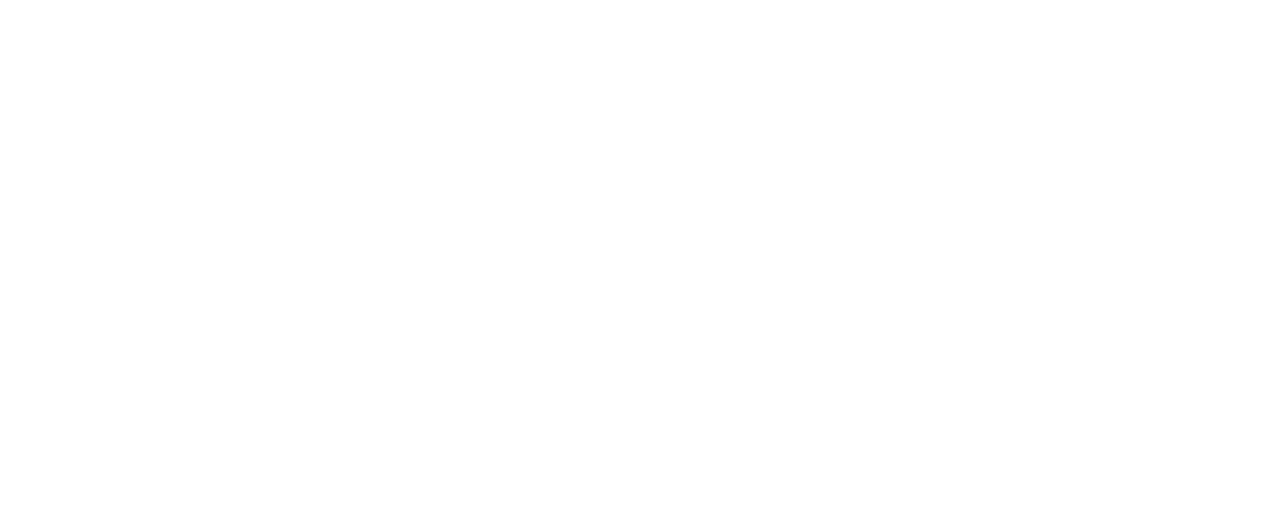
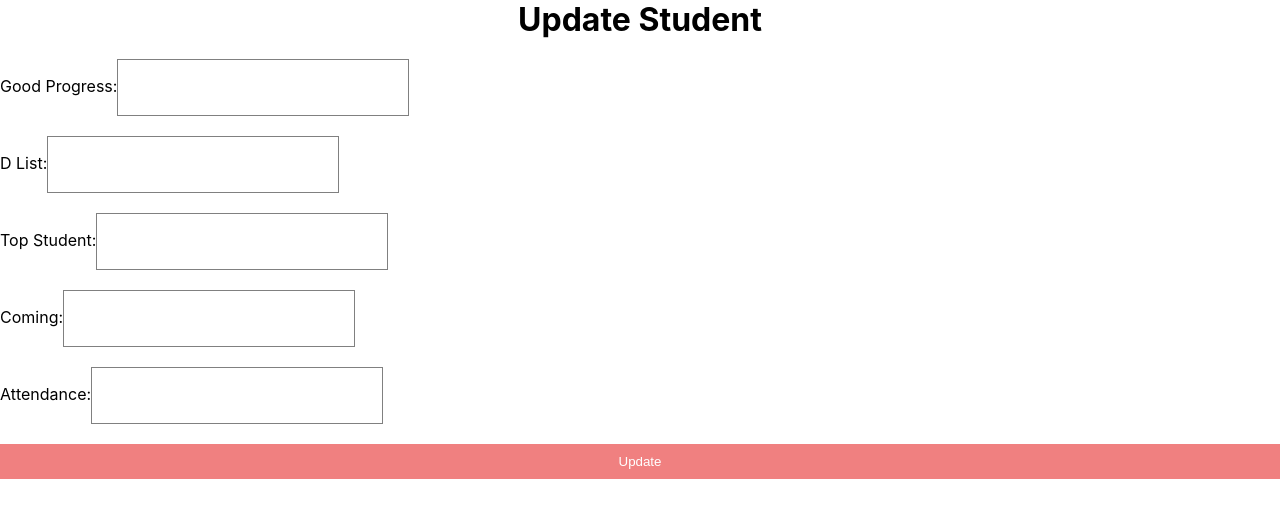
Before and after one commit to jawdonchan/CRUD, a React (Create React App) app in the folder client/: page /updateStudent/1 in a window 1280 px wide. Before the commit this address had no page. Shown: the top 518 px of the page. Built offline with nearby package versions, Linux system fonts and the light colour scheme; no server answers.

Commit message:
updating student table

```diff
--- a/client/src/App.js
+++ b/client/src/App.js
@@ -10,6 +10,7 @@ import SeatingPlan from './pages/seatingPlan';
 import Login from './pages/login';
 import AddAccount from "./pages/AddAccount";
 import AddStudent from "./pages/addStudent";
+import UpdateStudent from "./pages/updateStudent";
 
 function App() {
   return (
@@ -27,6 +28,8 @@ function App() {
         <Route path="/login" element={<Login/>}></Route>
         <Route path="/addaccount" element={<AddAccount/>}></Route>
         <Route path="/addstudent" element={<AddStudent/>}></Route>
+        <Route path="/updateStudent/:id" element={<UpdateStudent/>}></Route>
+        <Route path="/seats" element={<Seats/>}></Route>
       </Routes>
       </BrowserRouter>
     </div>
--- a/client/src/css/seats.css
+++ b/client/src/css/seats.css
@@ -22,3 +22,9 @@ h1 {
     padding: 0px;
     margin: 0px;
 }
+
+/* In your CSS file, e.g., seats.css */
+.no-underline-link {
+  text-decoration: none; /* Remove underline */
+  color: #007bff; /* Set the link color to your preferred color */
+}
--- a/client/src/pages/students.jsx
+++ b/client/src/pages/students.jsx
@@ -1,7 +1,7 @@
 import React, { useEffect, useState } from 'react';
 import axios from 'axios';
+import { Link } from 'react-router-dom'; // Import Link from react-router-dom
 import '../css/seats.css'; // Import the CSS file
-
 
 const Students = () => {
   const [students, setStudents] = useState([]);
@@ -11,7 +11,6 @@ const Students = () => {
       try {
         const res = await axios.get("http://localhost:8800/student");
         setStudents(res.data);
-
       } catch (err) {
         console.log(err);
       }
@@ -32,6 +31,7 @@ const Students = () => {
             <th>Top Student</th>
             <th>Coming</th>
             <th>Attendance</th>
+            <th>Action</th> {/* New column for the update action */}
           </tr>
         </thead>
         <tbody>
@@ -44,11 +44,13 @@ const Students = () => {
               <td>{student.TopStudent}</td>
               <td>{student.Cmging}</td>
               <td>{student.Attendance}</td>
+              <td>
+                <Link to={`/updateStudent/${student.id}`} className="no-underline-link">Update</Link> {/* Link to the update page */}
+              </td>
             </tr>
           ))}
         </tbody>
       </table>
-
     </div>
   );
 };
--- /dev/null
+++ b/client/src/pages/updateStudent.jsx
@@ -0,0 +1,104 @@
+import React, { useState, useEffect } from 'react';
+import axios from 'axios';
+import { useNavigate, useLocation } from 'react-router-dom';
+import '../css/update.css';
+
+const UpdateStudent = () => {
+  const [student, setStudent] = useState({
+    GdProgress: '',
+    DList: '',
+    TopStudent: '',
+    Cmging: '',
+    Attendance: '',
+  });
+
+  const navigate = useNavigate();
+  const location = useLocation();
+  const studentId = location.pathname.split("/")[2];
+
+  useEffect(() => {
+    const fetchStudentData = async () => {
+      try {
+        const response = await axios.get(`http://localhost:8800/student/${studentId}`);
+        const studentData = response.data;
+        setStudent(studentData);
+      } catch (error) {
+        console.error(error);
+      }
+    };
+    fetchStudentData();
+  }, [studentId]);
+
+  const handleChange = (e) => {
+    const { name, value } = e.target;
+    setStudent((prevStudent) => ({
+      ...prevStudent,
+      [name]: value,
+    }));
+  };
+
+  const handleUpdate = async () => {
+    try {
+      await axios.put(`http://localhost:8800/updateStudent/${studentId}`, student);
+      navigate("/student"); // Redirect to the students page after updating
+    } catch (error) {
+      console.error(error);
+    }
+  };
+
+  return (
+    <div className="update-form">
+      <h1>Update Student</h1>
+      <div>
+        <label>Good Progress:</label>
+        <input
+          type="text"
+          name="GdProgress"
+          value={student.GdProgress}
+          onChange={handleChange}
+        />
+      </div>
+      <div>
+        <label>D List:</label>
+        <input
+          type="text"
+          name="DList"
+          value={student.DList}
+          onChange={handleChange}
+        />
+      </div>
+      <div>
+        <label>Top Student:</label>
+        <input
+          type="text"
+          name="TopStudent"
+          value={student.TopStudent}
+          onChange={handleChange}
+        />
+      </div>
+      <div>
+        <label>Coming:</label>
+        <input
+          type="text"
+          name="Cmging"
+          value={student.Cmging}
+          onChange={handleChange}
+        />
+      </div>
+      <div>
+        <label>Attendance:</label>
+        <input
+          type="text"
+          name="Attendance"
+          value={student.Attendance}
+          onChange={handleChange}
+        />
+      </div>
+      <button className="formButton" onClick={handleUpdate}>
+        Update
+      </button>
+    </div>
+  );
+};
+
+export default UpdateStudent;
```
